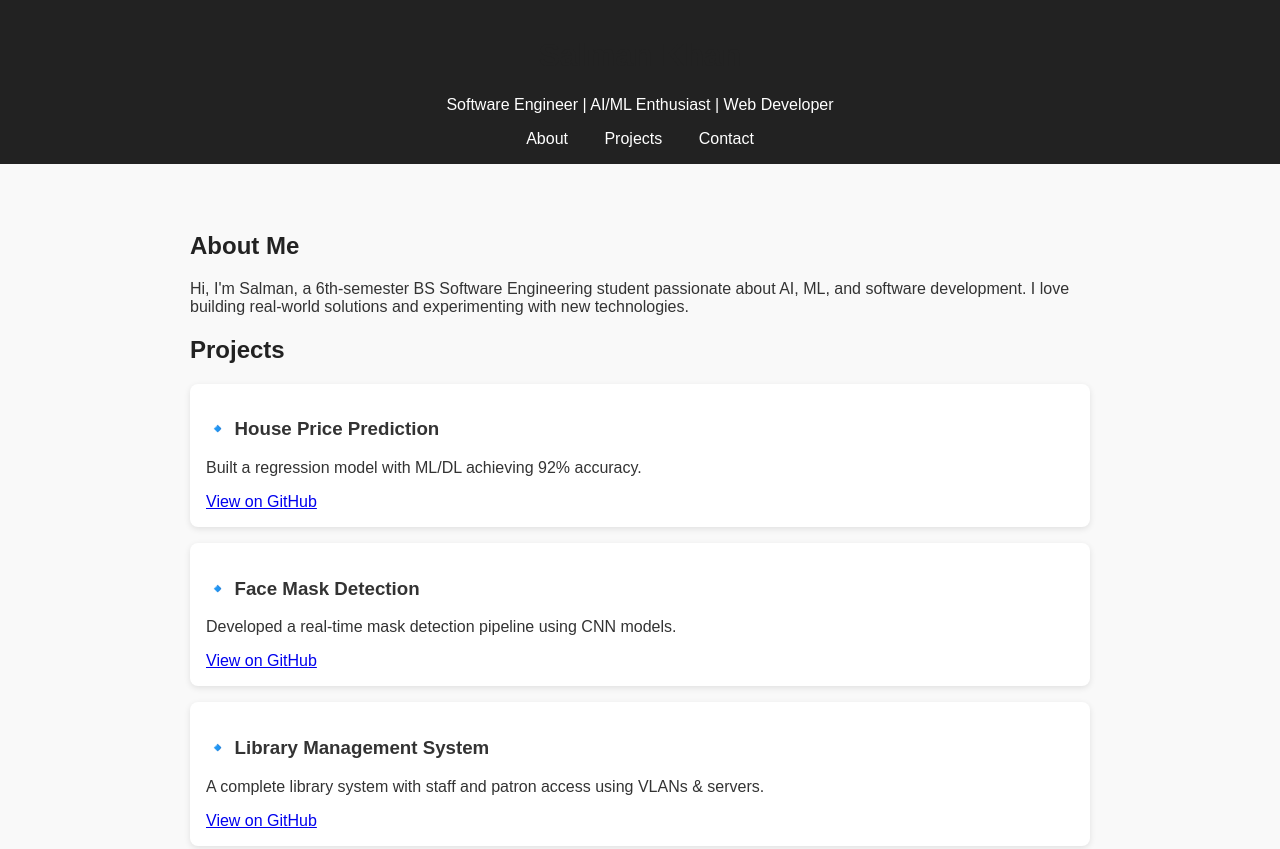
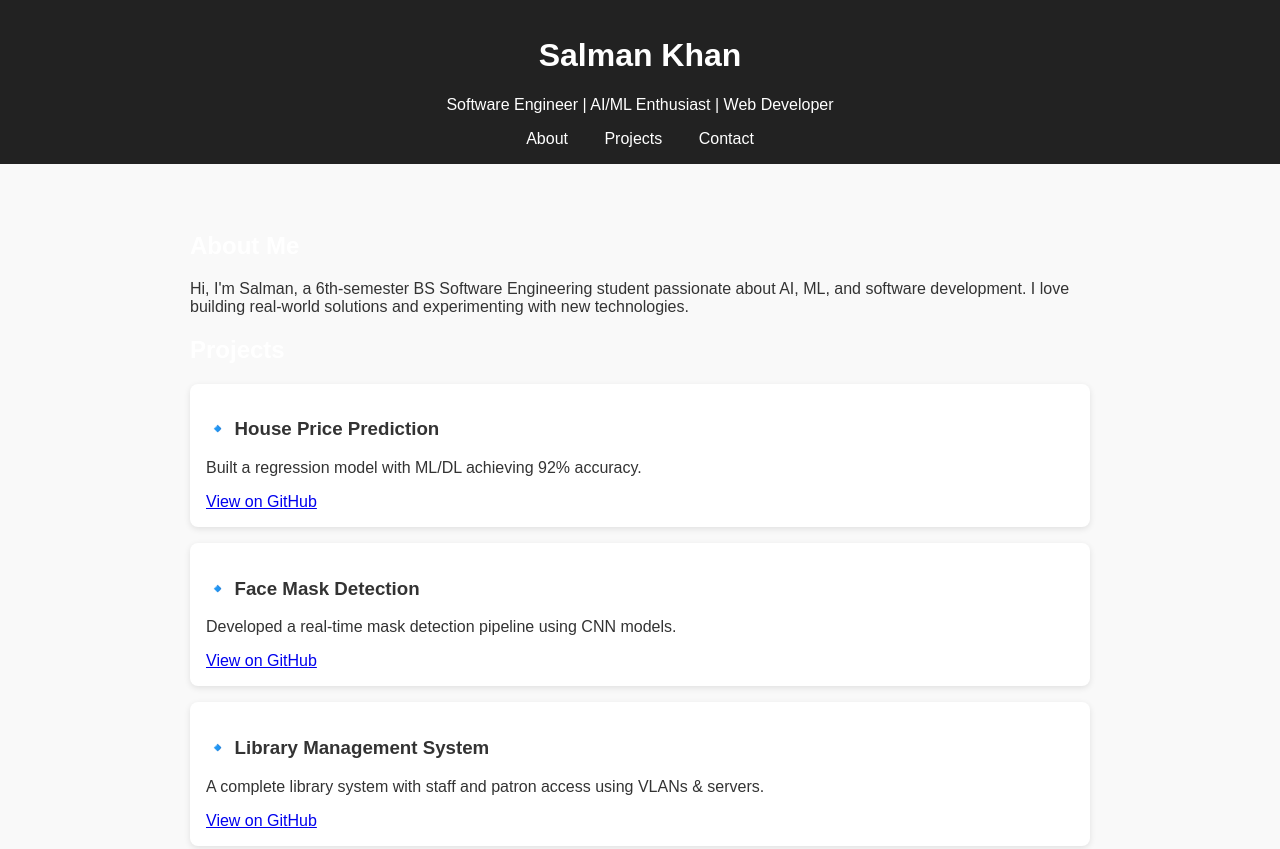
Before and after one commit to skd-recall/salmankhan.github.io, a plain HTML site: page index.html in a window 1280 px wide. Shown: the top 849 px of the page. Drawn offline with Linux system fonts and the light colour scheme.

Commit message:
index.html

```diff
--- a/index.html
+++ b/index.html
@@ -29,7 +29,7 @@
       padding: 1rem;
     }
     h1, h2 {
-      color: #222;
+      color: white;
     }
     .project {
       background: white;
```
